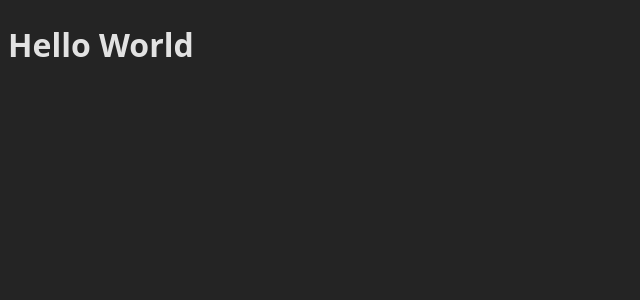
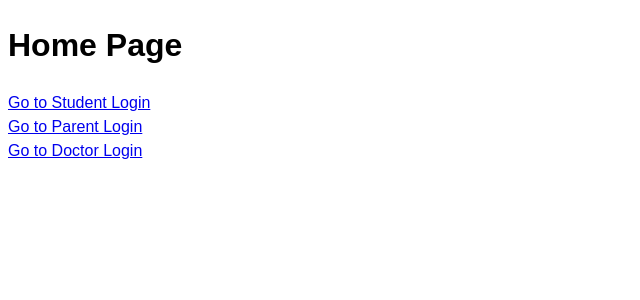
Before and after one commit to Arya4930/College-Healthcare-System, a React (Vite) app: page / in a window 1280 px wide. Shown: the top 300 px of the page, without its empty margins (0-640 px from the left). Built offline with nearby package versions, Linux system fonts and the light colour scheme.

Commit message:
Adding rutes

```diff
--- a/src/App.jsx
+++ b/src/App.jsx
@@ -1,18 +1,21 @@
 import './App.css'
 import { Routes, Route } from 'react-router-dom';
-import About from './about/about.jsx';
-import Hello from './about/Hello.jsx';
+import About from './components/about.jsx';
+import Home from './components/Home.jsx';
+import LoginStudent from './components/LoginStudent.jsx';
+import LoginParent from './components/LoginParent.jsx';
+import LoginDoctor from './components/LoginDoctor.jsx';
 
-function App() {
-
+export default function App() {
   return (
     <>
       <Routes>
-        <Route path="/" element={<Hello />} />
+        <Route path="/" element={<Home />} />
         <Route path="/about" element={<About />} />
+        <Route path="/login-student" element={<LoginStudent />} />
+        <Route path="/login-parent" element={<LoginParent />} />
+        <Route path="/login-doctor" element={<LoginDoctor />} />
       </Routes>
     </>
   )
 }
-
-export default App
--- a/src/about/Hello.jsx
+++ /dev/null
@@ -1,9 +0,0 @@
-function About() {
-    return (
-        <>
-            <h1>Hello World</h1>
-        </>
-    )
-}
-
-export default About;
--- /dev/null
+++ b/src/components/Home.jsx
@@ -0,0 +1,10 @@
+export default function Home() {
+    return (
+        <>
+            <h1>Home Page</h1>
+            <a href="/login-student">Go to Student Login</a><br></br>
+            <a href="/login-parent">Go to Parent Login</a><br></br>
+            <a href="/login-doctor">Go to Doctor Login</a>
+        </>
+    )
+}
--- /dev/null
+++ b/src/components/LoginDoctor.jsx
@@ -0,0 +1,7 @@
+export default function LoginDoctor() {
+    return (
+        <>
+            <h1>Doctor Login Page</h1>
+        </>
+    )
+}
--- /dev/null
+++ b/src/components/LoginParent.jsx
@@ -0,0 +1,7 @@
+export default function LoginParent() {
+    return (
+        <>
+            <h1>Parent Login Page</h1>
+        </>
+    )
+}
--- /dev/null
+++ b/src/components/LoginStudent.jsx
@@ -0,0 +1,7 @@
+export default function LoginStudent() {
+    return (
+        <>
+            <h1>Student Login Page</h1>
+        </>
+    )
+}
--- a/src/index.css
+++ b/src/index.css
@@ -1,11 +1,10 @@
 :root {
-  font-family: system-ui, Avenir, Helvetica, Arial, sans-serif;
+  font-family: Arial, sans-serif;
   line-height: 1.5;
   font-weight: 400;
 
-  color-scheme: light dark;
-  color: rgba(255, 255, 255, 0.87);
-  background-color: #242424;
+  color: black;
+  background-color: white;
 
   font-synthesis: none;
   text-rendering: optimizeLegibility;
```
Also changed, not shown: src/components/About.jsx (renamed from src/about/About.jsx).
